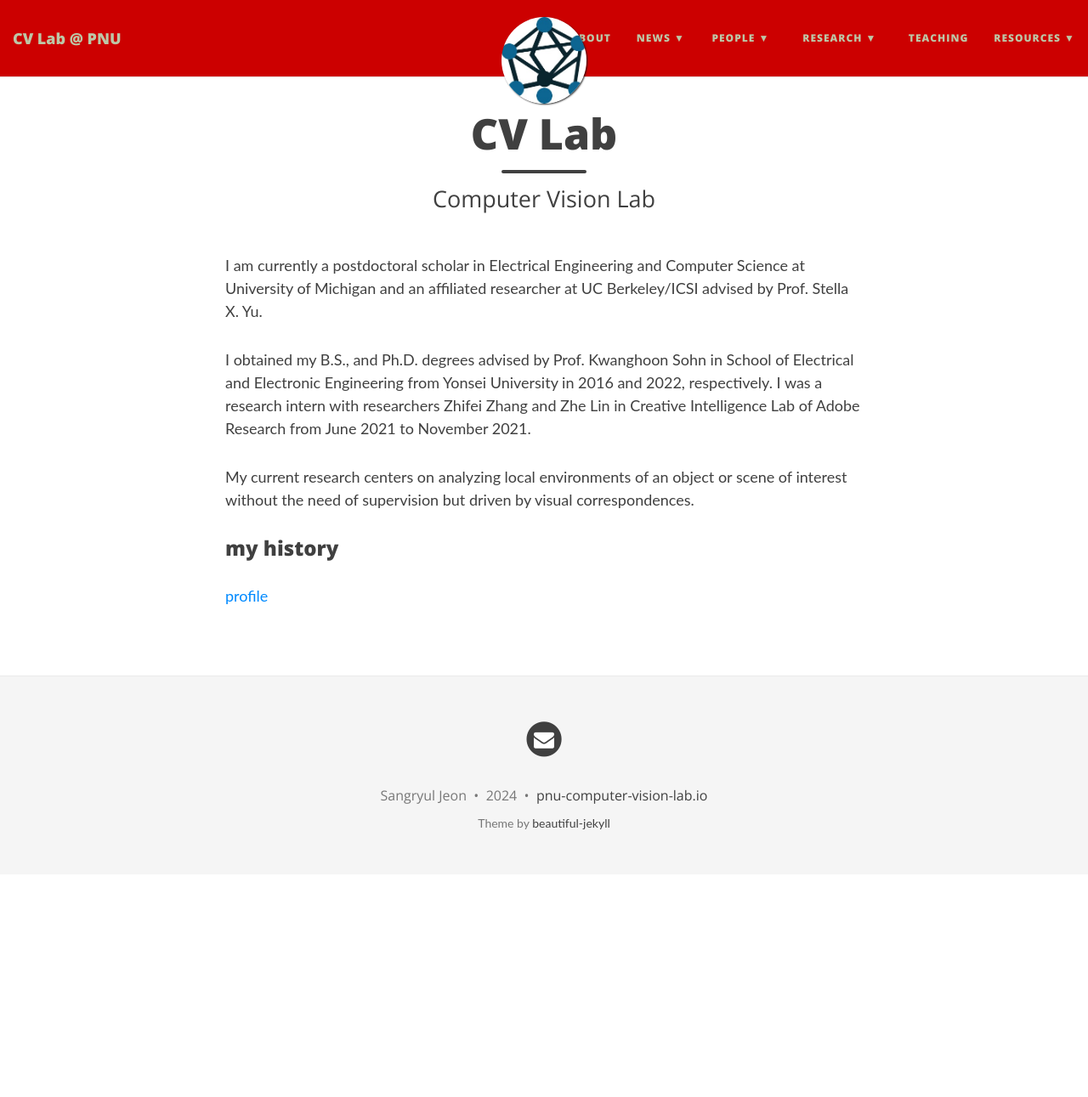
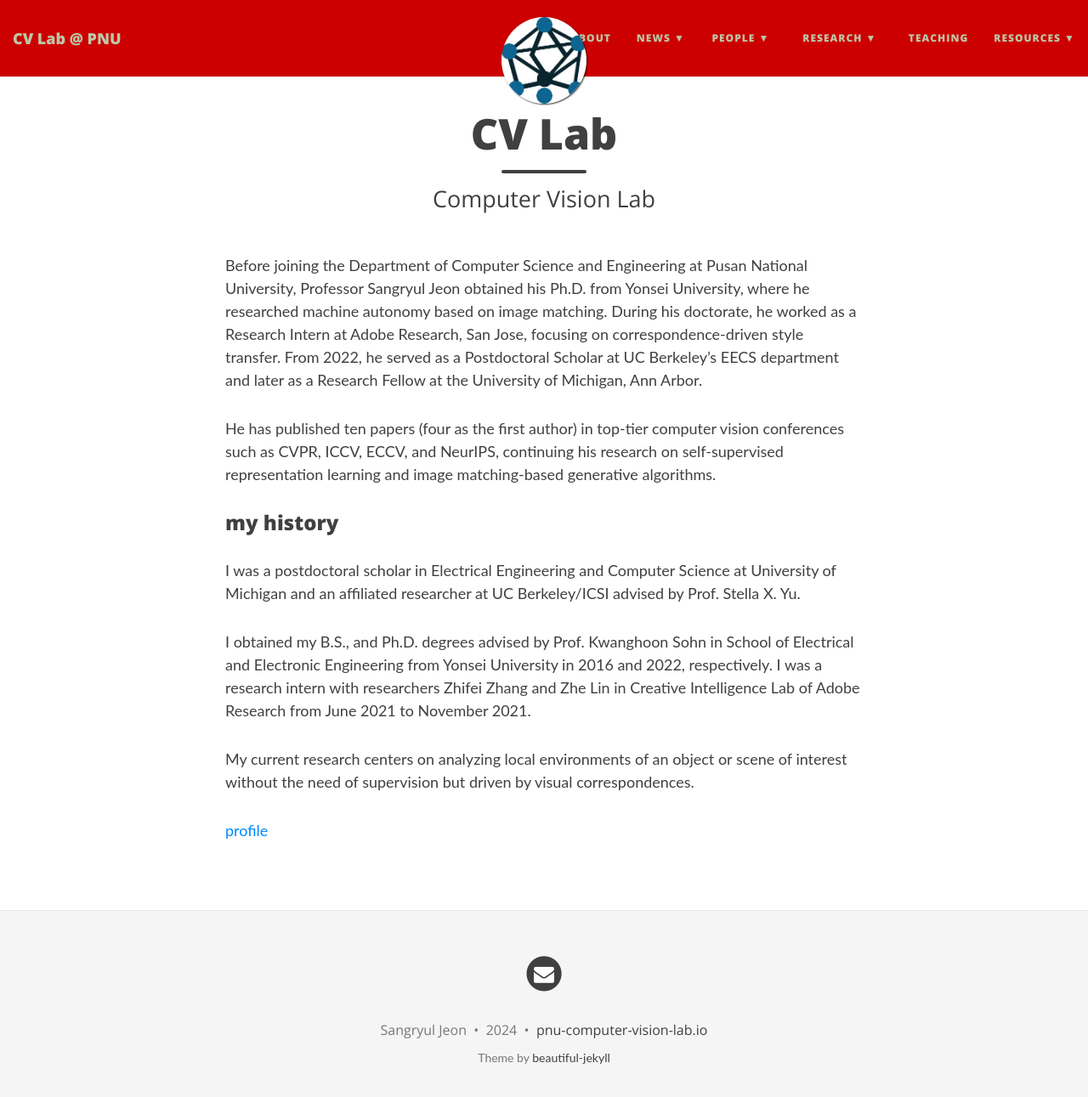
Before and after one commit to pnu-computer-vision-lab/pnu-computer-vision-lab.github.io, a Jekyll site: the page built from aboutme.md, in a window 1280 px wide and 1305 px high. Shown: the top 1291 px of the window at 85% size. Built offline with Jekyll 4.4.1, drawn with Linux system fonts in a browser that asks for light colours; nearby versions of some CDN libraries.

Commit message:
Update aboutme.md

```diff
--- a/aboutme.md
+++ b/aboutme.md
@@ -4,13 +4,16 @@ title: CV Lab
 subtitle: Computer Vision Lab
 published: true
 ---
+Before joining the Department of Computer Science and Engineering at Pusan National University, Professor Sangryul Jeon obtained his Ph.D. from Yonsei University, where he researched machine autonomy based on image matching. During his doctorate, he worked as a Research Intern at Adobe Research, San Jose, focusing on correspondence-driven style transfer. From 2022, he served as a Postdoctoral Scholar at UC Berkeley's EECS department and later as a Research Fellow at the University of Michigan, Ann Arbor.
 
-I am currently a postdoctoral scholar in Electrical Engineering and Computer Science at University of Michigan and an affiliated researcher at UC Berkeley/ICSI advised by Prof. Stella X. Yu.
+He has published ten papers (four as the first author) in top-tier computer vision conferences such as CVPR, ICCV, ECCV, and NeurIPS, continuing his research on self-supervised representation learning and image matching-based generative algorithms.
+
+### my history
+
+I was a postdoctoral scholar in Electrical Engineering and Computer Science at University of Michigan and an affiliated researcher at UC Berkeley/ICSI advised by Prof. Stella X. Yu.
 
 I obtained my B.S., and Ph.D. degrees advised by Prof. Kwanghoon Sohn in School of Electrical and Electronic Engineering from Yonsei University in 2016 and 2022, respectively. I was a research intern with researchers Zhifei Zhang and Zhe Lin in Creative Intelligence Lab of Adobe Research from June 2021 to November 2021.
 
 My current research centers on analyzing local environments of an object or scene of interest without the need of supervision but driven by visual correspondences.
 
-### my history
-
 [profile](https://sr-jeon.github.io/)
```
